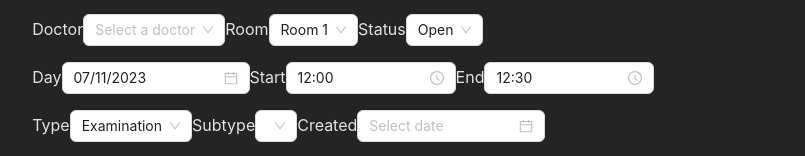
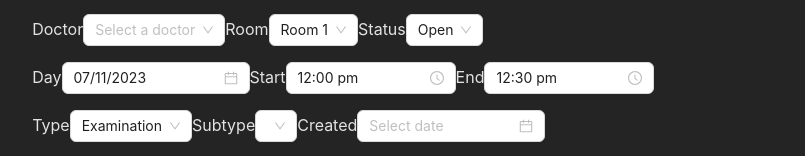
Before and after one commit to Ahmed-Elbessfy/add-patient-app, a React (Vite) app: page / in a window 1280 px wide. Shown: the part 162-318 px from the top of the page, without its empty margins (237-1042 px from the left). Built offline with nearby package versions, Linux system fonts and the light colour scheme.

Commit message:
edit timepicker format
- found a bug that time display with 15:00 instead of 03:00 om so edited format settings

```diff
--- a/src/features/AddAppointmentContainer/newAppointConfig.ts
+++ b/src/features/AddAppointmentContainer/newAppointConfig.ts
@@ -124,7 +124,7 @@ export const addAppointmentFieldsConfig: Item[] = [
         label: "Start",
         use12Hours: true,
         defaultValue: "now",
-        format: "HH:mm",
+        format: "hh:mm a",
         validation: [
           { type: "required", required: true, fields: ["end_time"] },
           { type: "time_earlier_than", fields: ["end_time"] },
@@ -140,7 +140,7 @@ export const addAppointmentFieldsConfig: Item[] = [
         label: "End",
         defaultValue: "next",
         use12Hours: true,
-        format: "HH:mm",
+        format: "hh:mm a",
         validation: [
           { type: "required", required: true },
           { type: "time_later_than", fields: ["start_time"] },
--- a/src/features/AddAppointmentFields/AddAppointmentFields.tsx
+++ b/src/features/AddAppointmentFields/AddAppointmentFields.tsx
@@ -35,16 +35,15 @@ const AddAppointmentFields: FC<FieldConfig> = (props) => {
   // currently, it produces next hour as start time & next Hour + 30 minutes as End time
   const formatTime = (time: string = "now") => {
     const currentHour = new Date().getHours();
-    const formattedHour = currentHour > 12 ? currentHour - 12 : currentHour;
     if (time === "now") {
       return dayjs()
-        .hour(formattedHour + 1)
+        .hour(currentHour + 1)
         .minute(0);
     }
 
     if (time === "next") {
       return dayjs()
-        .hour(formattedHour + 1)
+        .hour(currentHour + 1)
         .minute(30);
     }
   };
@@ -174,7 +173,6 @@ const AddAppointmentFields: FC<FieldConfig> = (props) => {
           use12Hours={props.use12Hours}
           defaultValue={formatTime(props.defaultValue)}
           onChange={(time: Dayjs | null) => {
-            console.log(dayjs(time).format(props.format));
             onChange(dayjs(time).format(props.format));
           }}
         />
```
